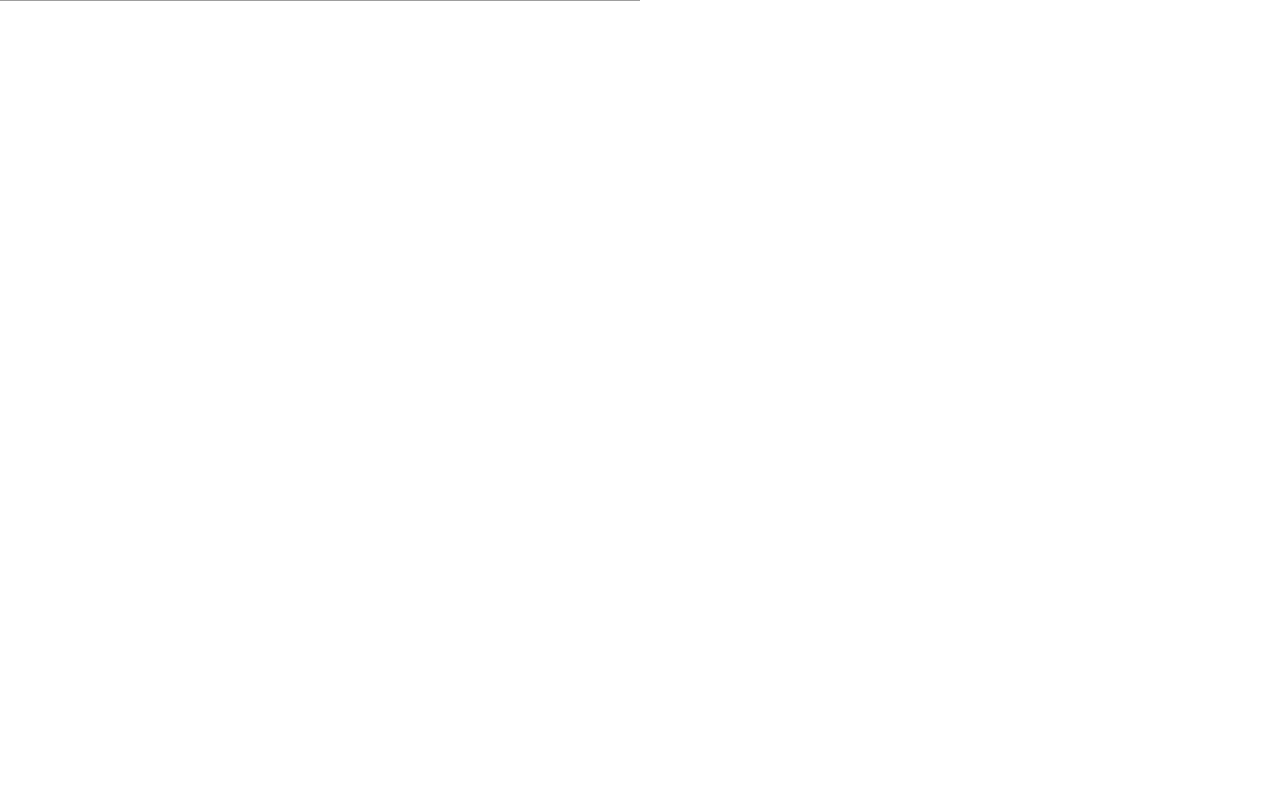
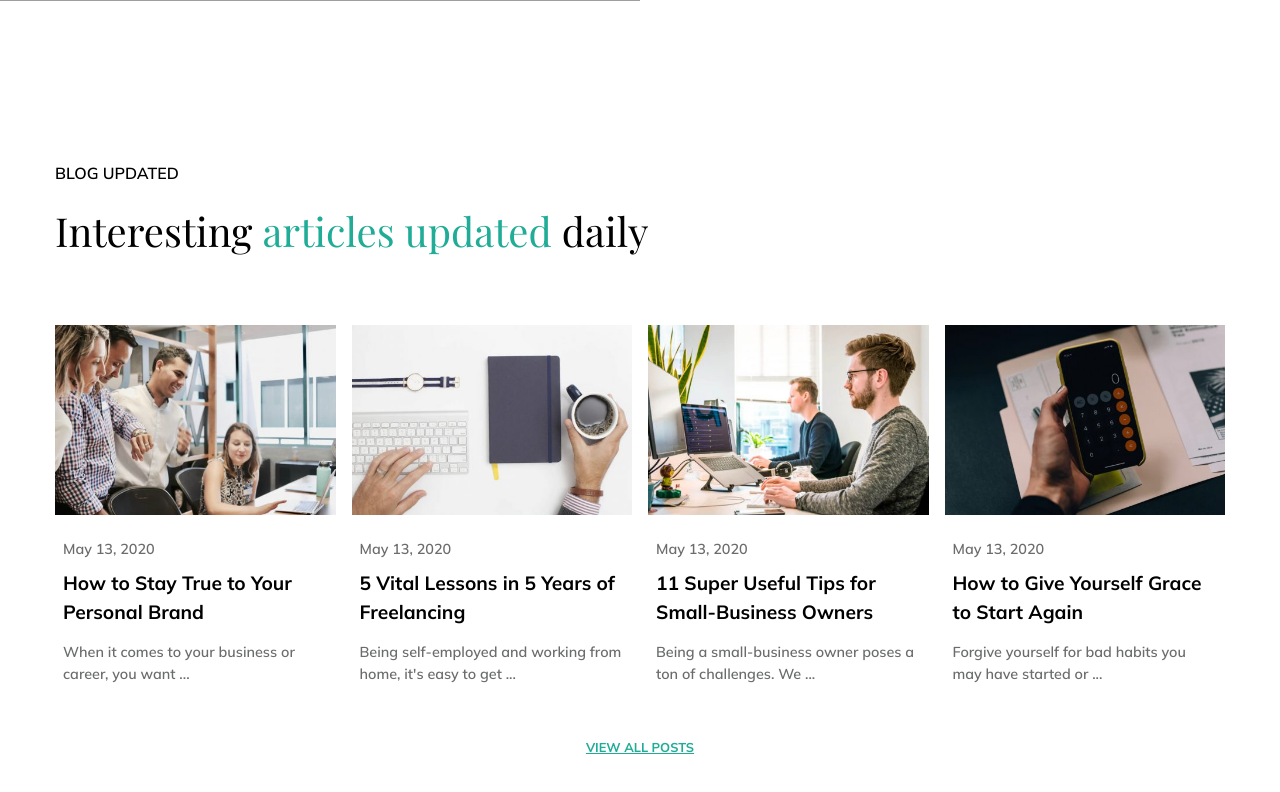
Before and after one commit to luigicara/proj-html-vuejs, a Vue app: page / in a window 1280 px wide. Shown: the part 4789-5581 px from the top of the page. Before the commit the page ends 4950 px from the top, so only its background shows below. Built offline with nearby package versions, Linux system fonts and the light colour scheme; grey boxes are pictures that could not be loaded.

Commit message:
BlogUpdated section complete

```diff
--- a/src/components/main_components/MainBlogUpdated.vue
+++ b/src/components/main_components/MainBlogUpdated.vue
@@ -1,13 +1,143 @@
 <script>
 export default {
+    data() {
+        return {
+            cards: [
+                {
+                    image: '04',
+                    date: 'May 13, 2020',
+                    title: 'How to Stay True to Your Personal Brand',
+                    info: 'When it comes to your business or career, you want ...'
+                },
 
+                {
+                    image: '03',
+                    date: 'May 13, 2020',
+                    title: '5 Vital Lessons in 5 Years of Freelancing',
+                    info: "Being self-employed and working from home, it's easy to get ..."
+                },
+
+                {
+                    image: '02',
+                    date: 'May 13, 2020',
+                    title: '11 Super Useful Tips for Small-Business Owners',
+                    info: 'Being a small-business owner poses a ton of challenges. We ...'
+                },
+
+                {
+                    image: '01',
+                    date: 'May 13, 2020',
+                    title: 'How to Give Yourself Grace to Start Again',
+                    info: 'Forgive yourself for bad habits you may have started or ...'
+                },
+            ]
+        }
+    }
 }
 </script>
 
 <template>
+    <div class="container">
+        <div class="sec-title">
+            BLOG UPDATED
+        </div>
 
+        <h2>
+            Interesting <span>articles updated</span> daily
+        </h2>
+
+        <div class="cards">
+            <!-- card loop -->
+            <div v-for="card in cards" class="card">
+                <img :src="`motivation-blog-${card.image}-480x325.jpg`" alt="blog">
+
+                <div class="info">
+                    <div class="date">
+                        {{ card.date }}
+                    </div>
+
+                    <div class="title">
+                        {{ card.title }}
+                    </div>
+
+                    <div class="bottom-info">
+                        {{ card.info }}
+                    </div>
+                </div>
+
+            </div>
+        </div>
+
+        <div class="more">
+            <a href="#">VIEW ALL POSTS</a>
+        </div>
+    </div>
 </template>
 
 <style lang="scss" scoped>
+@use 'src/partials/_variables.scss' as *;
 
+.container {
+    margin: 10rem auto;
+}
+
+h2 {
+    font-size: 2.5rem;
+    margin: 1rem 0;
+
+    span {
+        color: $secondaryText;
+    }
+}
+
+.cards {
+    display: flex;
+    gap: 1rem;
+    margin: 4rem 0 2rem;
+
+    .card {
+        width: calc((100% - 3rem) / 4);
+
+        &:hover {
+            background-color: rgba(128, 128, 128, 0.1);
+            box-shadow: 0 4px 8px 0 rgba(0, 0, 0, 0.2), 0 6px 20px 0 rgba(0, 0, 0, 0.2);
+        }
+
+        img {
+            max-width: 100%;
+        }
+
+        .info {
+            padding: 0 0.5rem;
+
+            .date {
+                margin: 1.5rem 0 0.5rem;
+                color: $tertiaryText;
+                font-size: 0.9rem;
+            }
+
+            .title {
+                font-weight: 700;
+                font-size: 1.2rem;
+            }
+
+            .bottom-info {
+                margin: 1rem 0;
+                color: $tertiaryText;
+                font-size: 0.9rem;
+            }
+        }
+    }
+}
+
+.more {
+    text-align: center;
+
+    a {
+        text-decoration: underline;
+        color: $secondaryText;
+        font-size: 0.8rem;
+        font-weight: bold;
+    }
+}
 </style>
```
